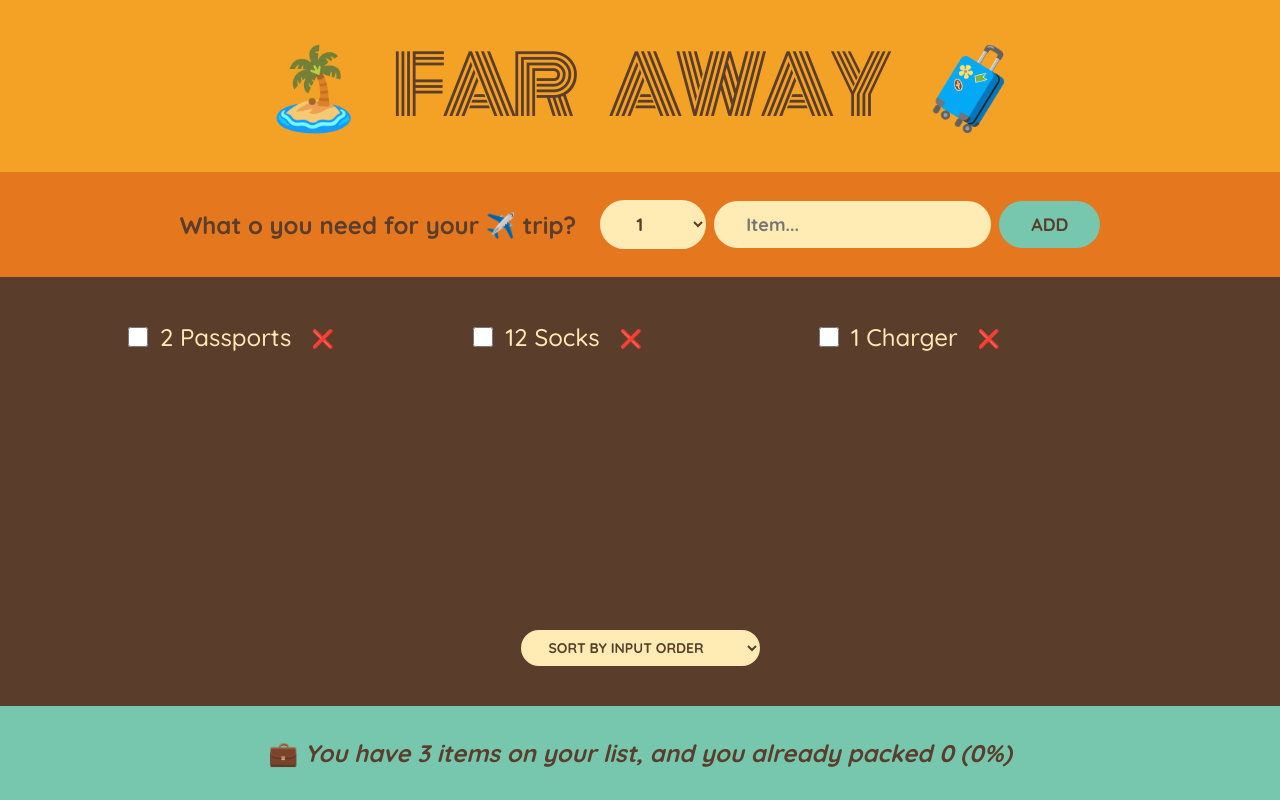
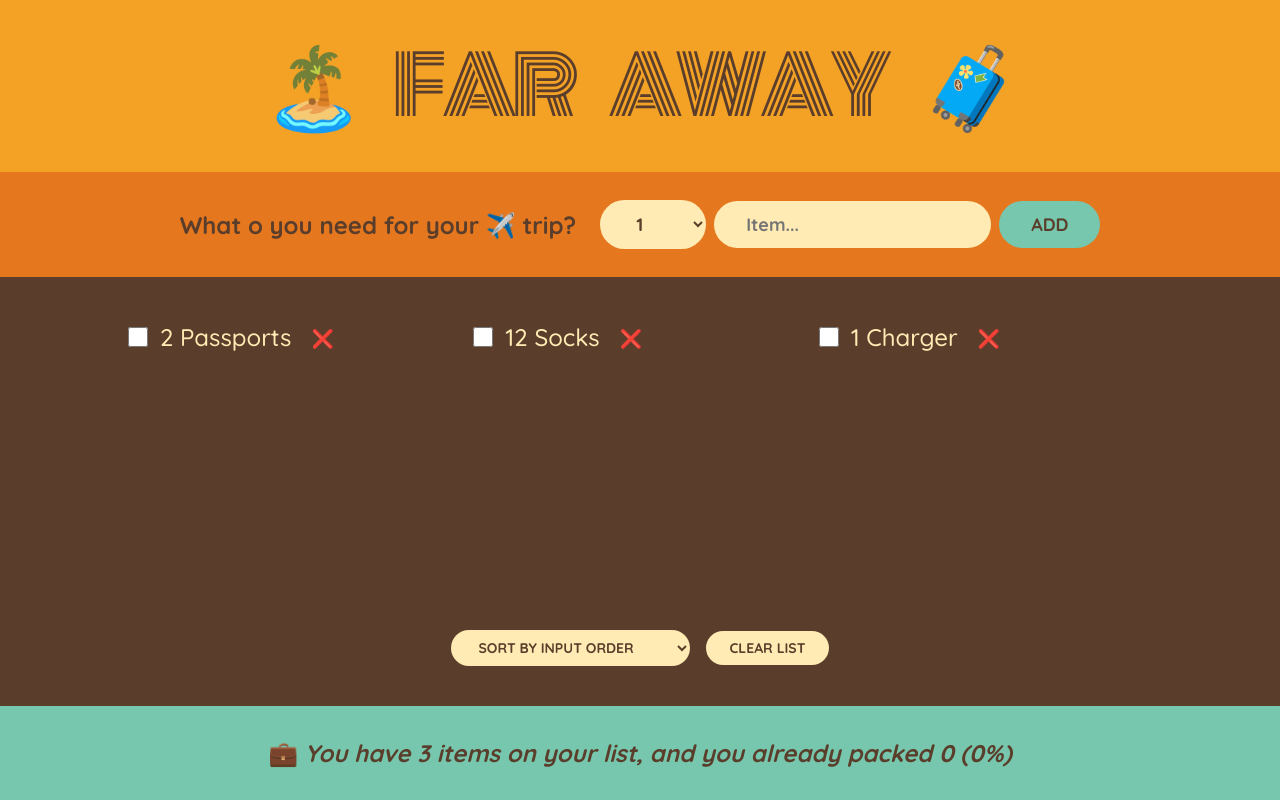
Before and after one commit to a-levitt/react.far_away, a React (Vite) app: page / in a window 1280 px wide. Built offline with nearby package versions, Linux system fonts and the light colour scheme.

Commit message:
Implement clear list button

```diff
--- a/src/App.jsx
+++ b/src/App.jsx
@@ -25,6 +25,10 @@ function App() {
       setItems(items => items.map(item => item.id === id ? {...item, packed: !item.packed} : item));
   }
 
+  function handleClearList() {
+      setItems([]);
+  }
+
   return (
     <div className="app">
       <Logo />
@@ -33,6 +37,7 @@ function App() {
           items={items}
           onDeleteItem={handleDeleteItem}
           onToggleItem={handleToggleItem}
+          onClearList={handleClearList}
       />
       <Stats items={items} />
     </div>
--- a/src/components/PackingList.jsx
+++ b/src/components/PackingList.jsx
@@ -1,7 +1,7 @@
 import Item from "./Item.jsx";
 import {useState} from "react";
 
-function PackingList({items, onDeleteItem, onToggleItem}) {
+function PackingList({items, onDeleteItem, onToggleItem, onClearList}) {
     const [sortBy, setSortBy] = useState("input");
 
     let sortedItems;
@@ -31,6 +31,9 @@ function PackingList({items, onDeleteItem, onToggleItem}) {
                     <option value="description">Sort by description</option>
                     <option value="packed">Sort by packed status</option>
                 </select>
+                <button
+                    onClick={onClearList}>
+                    Clear list</button>
             </div>
         </div>
 
```
